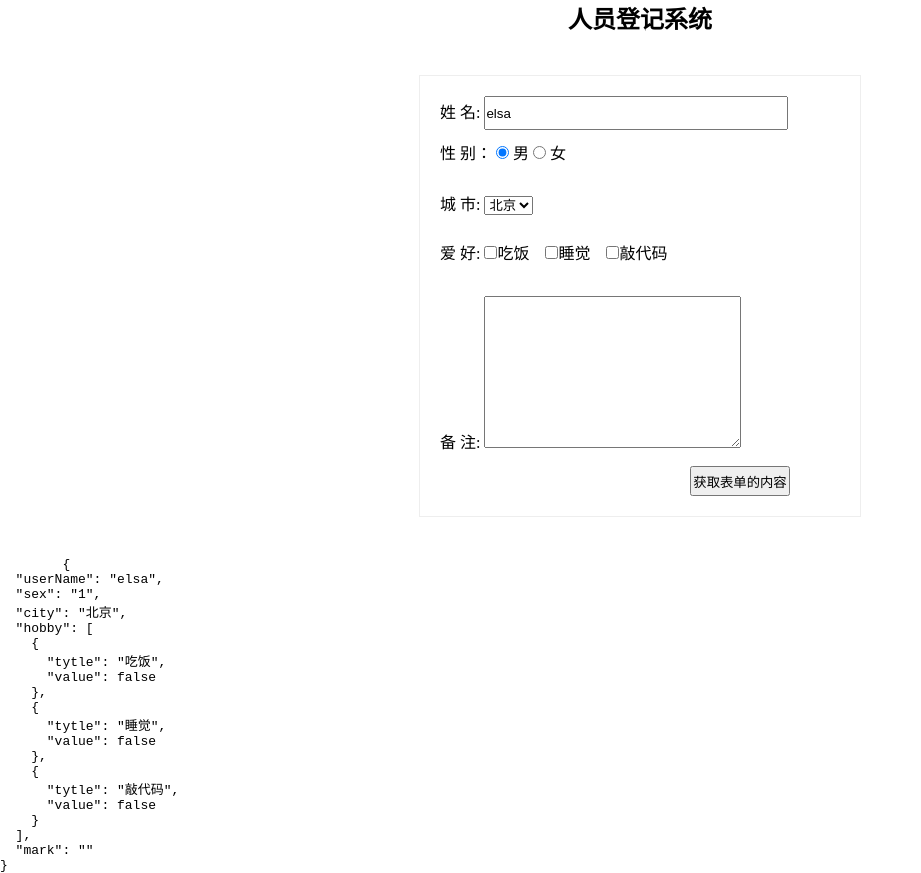
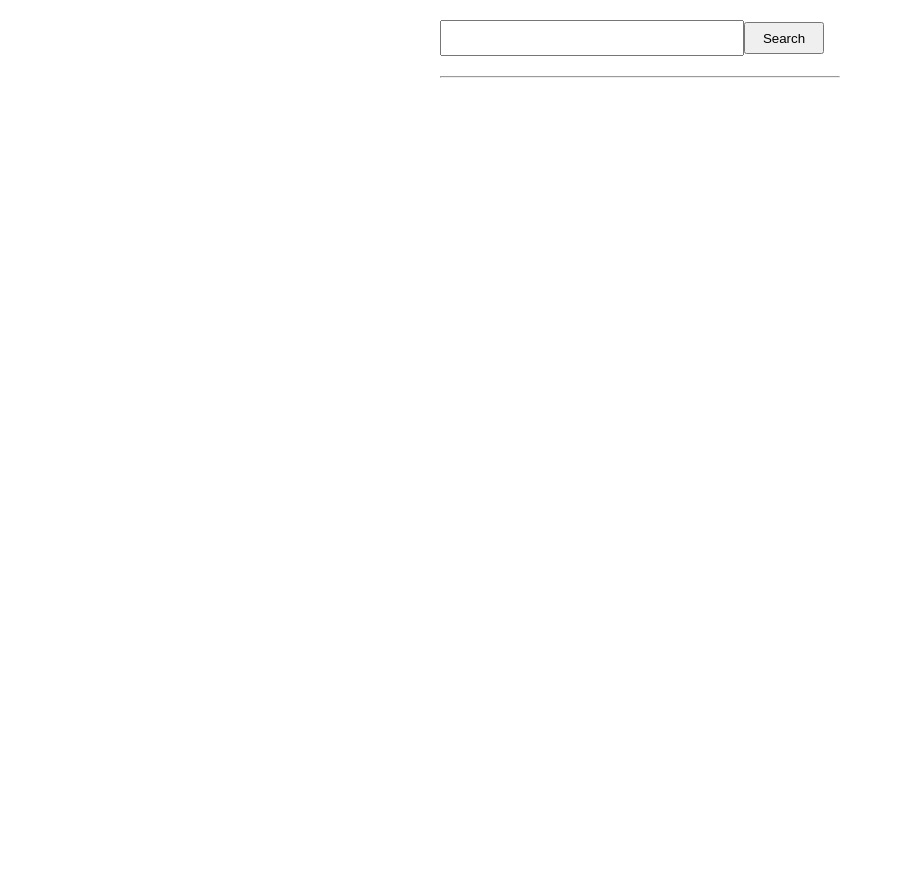
Before and after one commit to liaoelsa/angulartest, an Angular app: page / in a window 1280 px wide. Shown: the whole page, without its empty margins (0-921 px from the left). After the commit the page ends 800 px from the top, so only its background shows below. Built offline with nearby package versions, Linux system fonts and the light colour scheme.

Commit message:
add search component

```diff
--- a/src/app/app.module.ts
+++ b/src/app/app.module.ts
@@ -26,6 +26,6 @@ import { SearchComponent } from './component/search/search.component';
     FormsModule
   ],
   providers: [],
-  bootstrap: [FormComponent]
+  bootstrap: [SearchComponent]
 })
 export class AppModule { }
--- a/src/app/component/search/search.component.html
+++ b/src/app/component/search/search.component.html
@@ -1 +1,8 @@
-<p>search works!</p>
+<div class="search">
+        <input type="text" [(ngModel)]="keyword" />
+        <button (click)="doSearch()">Search</button>
+        <hr>
+        <ul>
+                        <li *ngFor="let item of searchList; let key=index;">{{item}}   ------ <button (click)="onDelete(key)">delete</button></li>
+        </ul>
+</div>
--- a/src/app/component/search/search.component.scss
+++ b/src/app/component/search/search.component.scss
@@ -0,0 +1,14 @@
+.search{
+        width: 400px;
+        margin: 20px auto;
+
+        input{
+                margin-bottom: 20px;
+                width: 300px;
+                height: 32px;
+        }
+        button{
+                height: 32px;
+                width: 80px;
+        }
+}
--- a/src/app/component/search/search.component.ts
+++ b/src/app/component/search/search.component.ts
@@ -6,10 +6,23 @@ import { Component, OnInit } from '@angular/core';
   styleUrls: ['./search.component.scss']
 })
 export class SearchComponent implements OnInit {
+  private keyword:string
+  private searchList: string[] = []
 
   constructor() { }
 
   ngOnInit() {
   }
 
+  doSearch() {
+    if(this.searchList.indexOf(this.keyword) == -1){
+      this.searchList.push(this.keyword)
+    }
+    this.keyword = ''
+  }
+
+  onDelete(key){
+    this.searchList.splice(key,1)
+  }
+
 }
--- a/src/index.html
+++ b/src/index.html
@@ -8,6 +8,6 @@
   <link rel="icon" type="image/x-icon" href="favicon.ico">
 </head>
 <body>
-  <app-form></app-form>
+  <app-search></app-search>
 </body>
 </html>
```
Also changed, not shown: src/app/component/form/form.component.html (line endings or trailing spaces).
